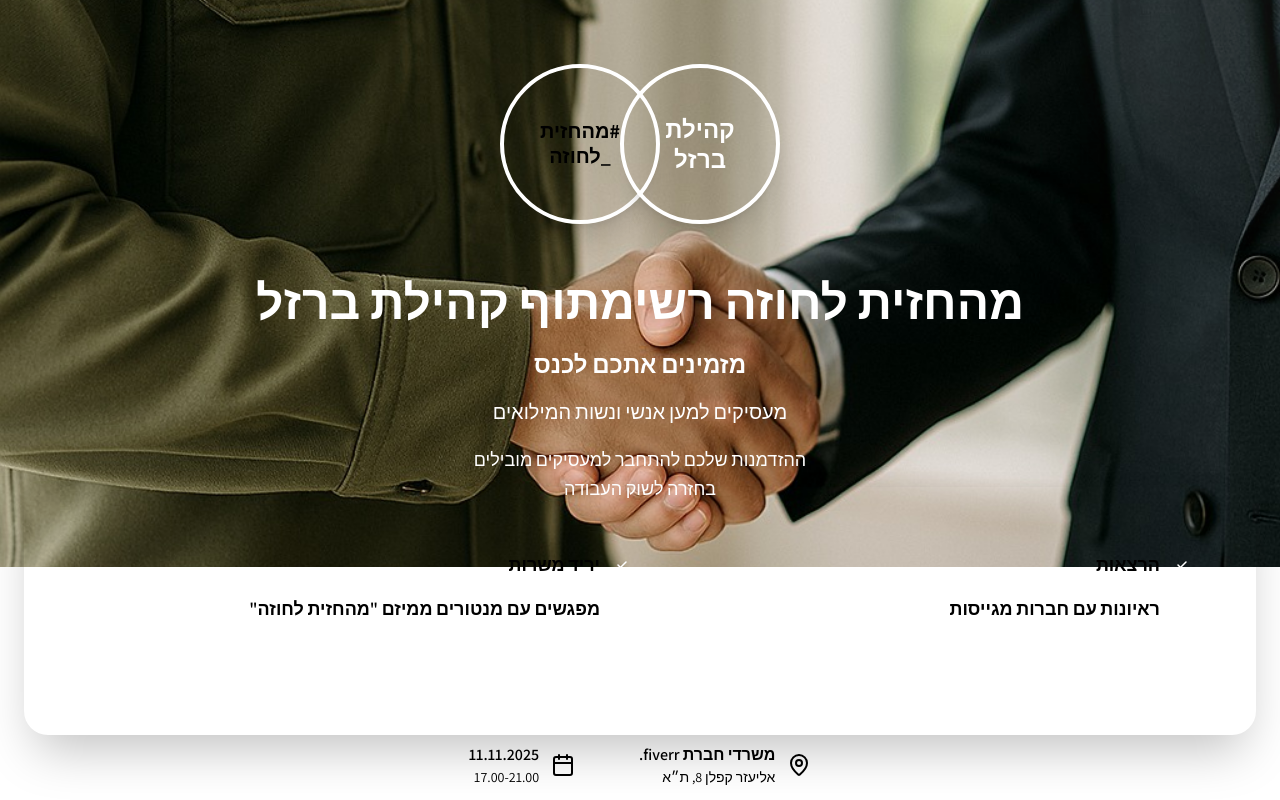
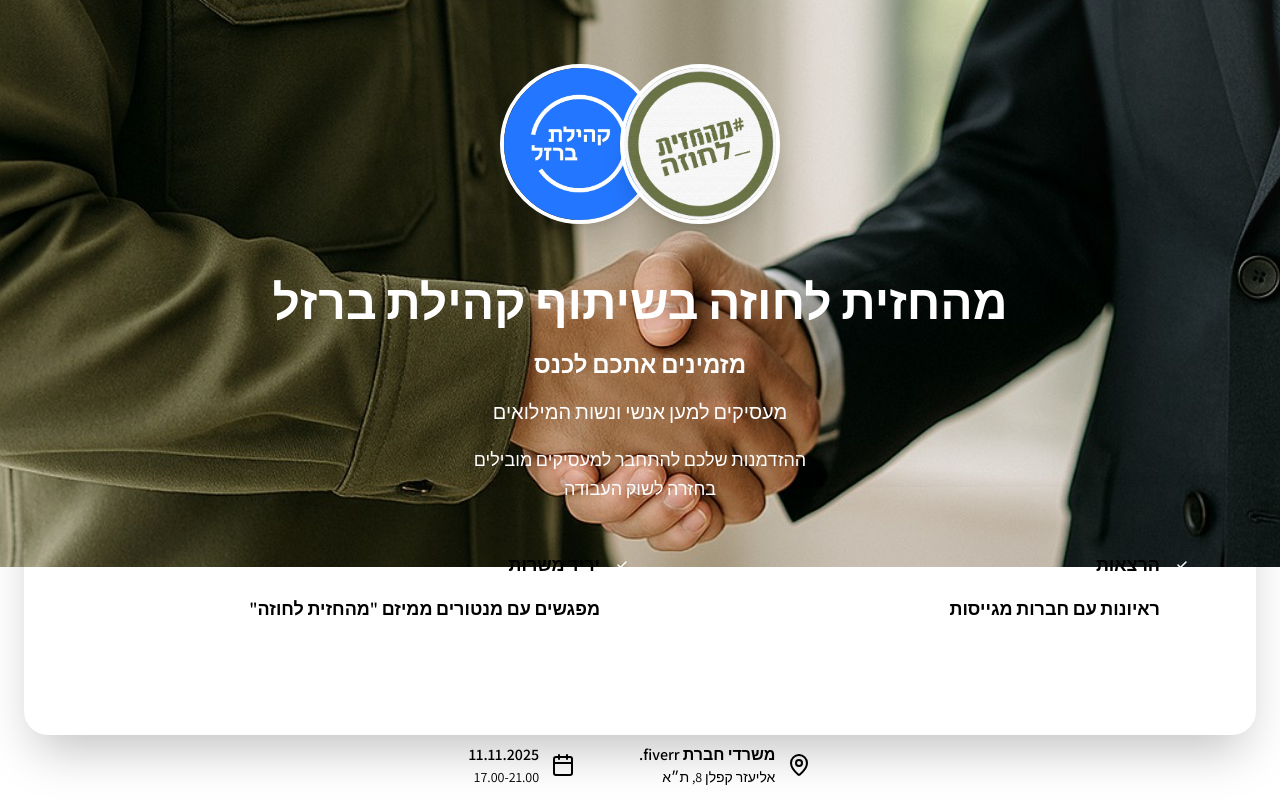
Before and after one commit to KidCrippler/hazit, a React (Vite) app in the folder event-landing/: page / in a window 1280 px wide. Shown: the top 800 px of the page. Built offline with nearby package versions, Linux system fonts and the light colour scheme.

Commit message:
Added logos on top

```diff
--- a/event-landing/src/components/HeroSection.jsx
+++ b/event-landing/src/components/HeroSection.jsx
@@ -1,5 +1,7 @@
 import { motion } from 'framer-motion';
 import handshakeImg from '../assets/handshake.jpeg';
+import hazitLogo from '../../assets/hazit.jpeg';
+import barzelLogo from '../../assets/barzel.jpeg';
 
 const HeroSection = () => {
   return (
@@ -27,20 +29,22 @@ const HeroSection = () => {
           transition={{ duration: 0.6 }}
           className="flex justify-center items-center mb-12 gap-0"
         >
-          {/* Blue Circle - "קהילת ברזל" */}
-          <div className="relative z-10 w-40 h-40 rounded-full bg-brand-blue border-4 border-white flex items-center justify-center shadow-xl">
-            <div className="text-white text-center">
-              <div className="text-2xl font-bold leading-tight">קהילת</div>
-              <div className="text-2xl font-bold leading-tight">ברזל</div>
-            </div>
+          {/* Hazit Logo - Right */}
+          <div className="relative z-10 w-40 h-40 rounded-full border-4 border-white shadow-xl overflow-hidden">
+            <img
+              src={hazitLogo}
+              alt="מהחזית לחוזה"
+              className="w-full h-full object-cover"
+            />
           </div>
 
-          {/* Beige Circle - "#מהחזית_לחוזה" */}
-          <div className="relative -mr-10 w-40 h-40 rounded-full bg-brand-beige border-4 border-white flex items-center justify-center shadow-xl">
-            <div className="text-brand-green text-center">
-              <div className="text-xl font-bold leading-tight">#מהחזית</div>
-              <div className="text-xl font-bold leading-tight">_לחוזה</div>
-            </div>
+          {/* Barzel Logo - Left */}
+          <div className="relative -mr-10 w-40 h-40 rounded-full border-4 border-white shadow-xl overflow-hidden">
+            <img
+              src={barzelLogo}
+              alt="קהילת ברזל"
+              className="w-full h-full object-cover"
+            />
           </div>
         </motion.div>
 
@@ -52,7 +56,7 @@ const HeroSection = () => {
           className="space-y-4"
         >
           <h1 className="text-3xl md:text-4xl lg:text-5xl font-bold text-white leading-tight">
-            מהחזית לחוזה רשימתוף קהילת ברזל
+            מהחזית לחוזה בשיתוף קהילת ברזל
           </h1>
 
           <p className="text-xl md:text-2xl font-semibold text-white">
```
